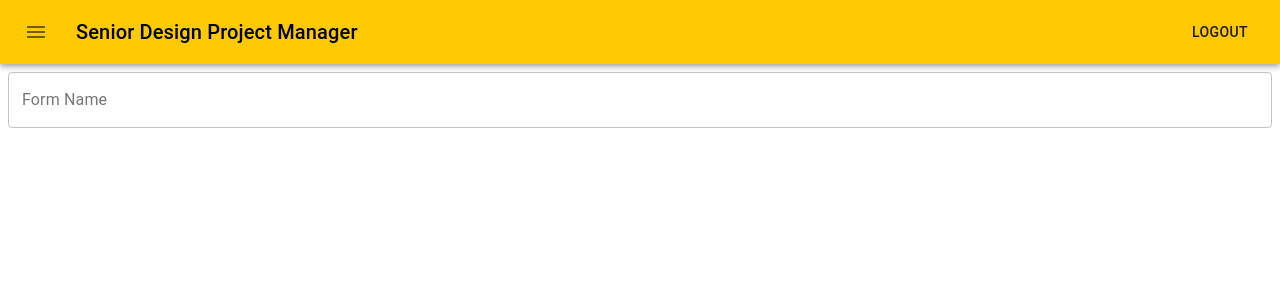
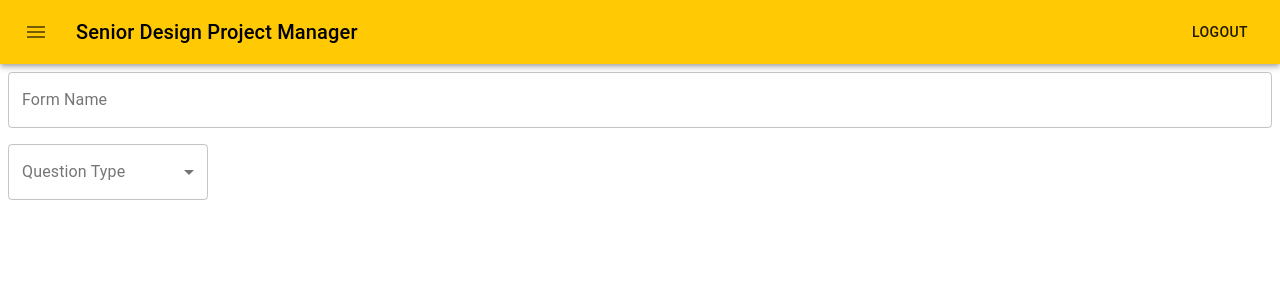
Before and after one commit to nguderian/SDPM, a React (Create React App) app in the folder frontend/: page /NewForm in a window 1280 px wide. Shown: the top 300 px of the page. Built offline with nearby package versions, Linux system fonts and the light colour scheme.

Commit message:
Initial creation of NewForm

```diff
--- a/frontend/src/components/NewForm.js
+++ b/frontend/src/components/NewForm.js
@@ -1,21 +1,64 @@
-import React from 'react';
+import React, { useState, Fragment, useRef } from 'react';
 import { makeStyles } from '@material-ui/core/styles';
 import TextField from '@material-ui/core/TextField';
-import Box from '@material-ui/core/Box'
+import InputLabel from '@material-ui/core/InputLabel';
+import MenuItem from '@material-ui/core/MenuItem';
+import FormControl from '@material-ui/core/FormControl';
+import Select from '@material-ui/core/Select';
+
 
 const useStyles = makeStyles(theme => ({
-    root: {
+    formTitle: {
         margin: theme.spacing(1),
+    },
+    formControl: {
+        margin: theme.spacing(1),
+        minWidth: 200,
+    },
+    selectEmpty: {
+        marginTop: theme.spacing(2),
     }
 }));
 
 const NewForm = () => {
     const classes = useStyles();
+    const [questionType, setQuestionType] = useState('')
 
+    const inputLabel = useRef(null);
+    const [labelWidth, setLabelWidth] = React.useState(0);
+
+    React.useEffect(() => {
+        setLabelWidth(inputLabel.current.offsetWidth);
+    }, []);
+
+    const handleChange = event => {
+        setQuestionType(event.target.value);
+    };
     return (
-        <form className={classes.root} noValidate autoComplete="off">
-            <TextField id="outlined-basic" label="Form Name" variant="outlined" fullWidth={true}/>
-        </form>
+        <Fragment>
+            <form className={classes.formTitle} noValidate autoComplete="off">
+                <TextField id="outlined-basic" label="Form Name" variant="outlined" fullWidth={true}/>
+            </form>
+            <FormControl variant="outlined" className={classes.formControl}>
+                <InputLabel ref={inputLabel} id="Question Type">
+                    Question Type
+                </InputLabel>
+                <Select
+                    labelId="Question Type"
+                    id="Question Selector"
+                    value={questionType}
+                    onChange={handleChange}
+                    labelWidth={labelWidth}
+                >
+                <MenuItem value="">
+                    <em>None</em>
+                </MenuItem>
+                <MenuItem value={'Free Response'}>Free Response</MenuItem>
+                <MenuItem value={'Multiple Choice'}>Multiple Choice</MenuItem>
+                <MenuItem value={'Likert Scale'}>Likert Scale</MenuItem>
+                </Select>
+            </FormControl>
+        </Fragment>
     );
 }
 
```
